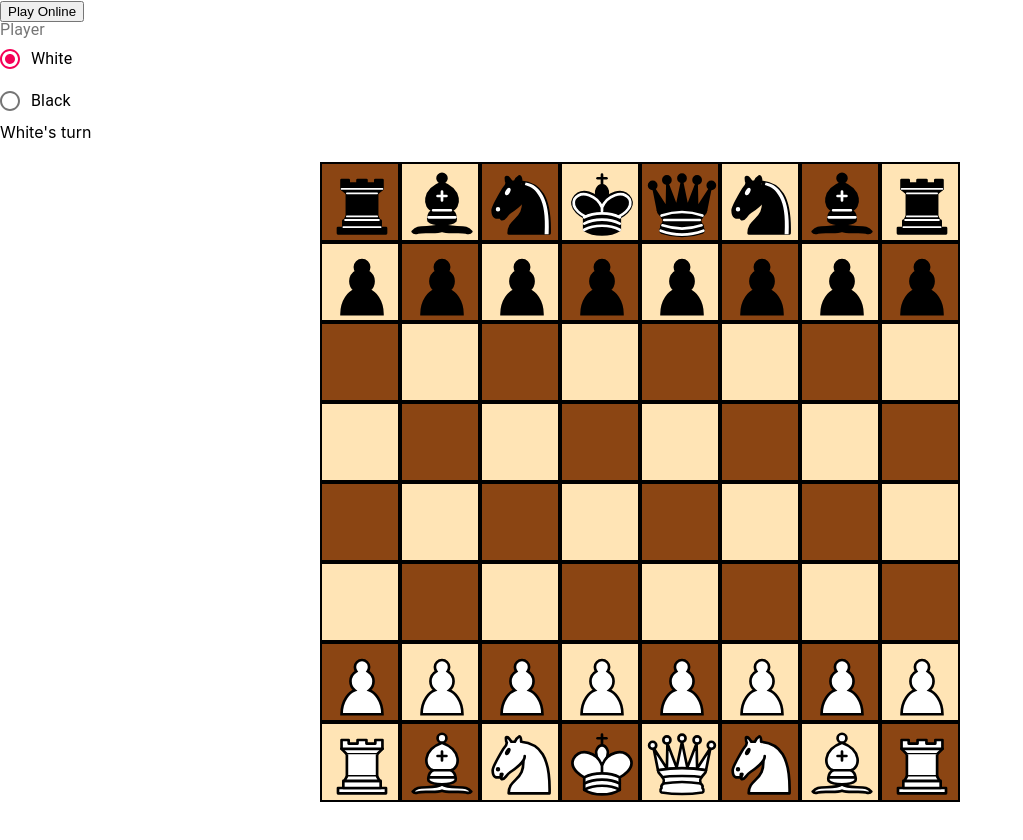
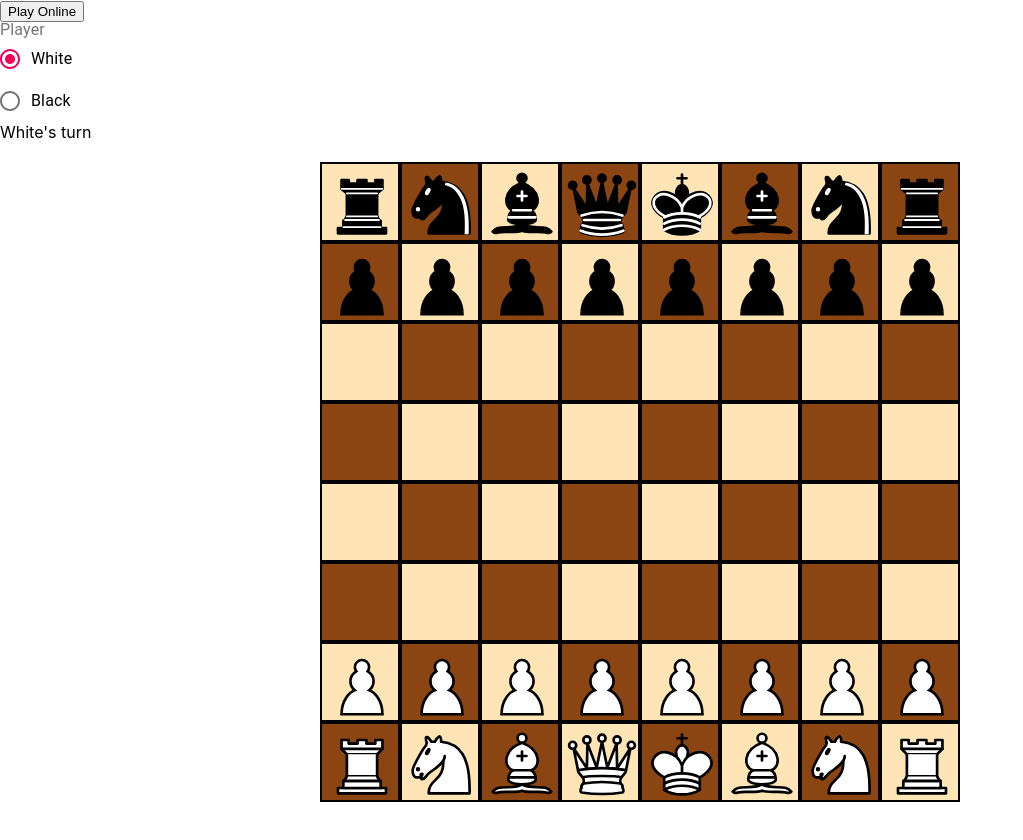
Before and after one commit to quichey/Chess-React, a React (Create React App) app: page / in a window 1280 px wide. Shown: the top 840 px of the page, without its empty margins (0-1023 px from the left). Built offline with nearby package versions, Linux system fonts and the light colour scheme.

Commit message:
fix knight and king positionings

```diff
--- a/src/components/Board.tsx
+++ b/src/components/Board.tsx
@@ -106,12 +106,12 @@ export const Board = ({
                 boardPieceId = { piece: "Pawn", player: color };
             } else if (idx === 0 || idx === 7) {
                 //set pieces in first and last rows
-                if (idx2 === 3) {
+                if (idx2 === 4) {
                     pieceId += "-King";
                     piece = <King pieceId={pieceId} />;
                     boardPieceId = { piece: "King", player: color };
                 }
-                if (idx2 === 4) {
+                if (idx2 === 3) {
                     pieceId += "-Queen";
                     piece = <Queen pieceId={pieceId} />;
                     boardPieceId = { piece: "Queen", player: color };
@@ -122,14 +122,14 @@ export const Board = ({
                     boardPieceId = { piece: "Rook", player: color };
                 }
                 if (idx2 === 1 || idx2 === 6) {
+                    pieceId += "-Knight";
+                    piece = <Knight pieceId={pieceId} />;
+                    boardPieceId = { piece: "Knight", player: color };
+                }
+                if (idx2 === 2 || idx2 === 5) {
                     pieceId += "-Bishop";
                     piece = <Bishop pieceId={pieceId} />;
                     boardPieceId = { piece: "Bishop", player: color };
-                }
-                if (idx2 === 2 || idx2 === 5) {
-                    pieceId += "-Knight";
-                    piece = <Knight pieceId={pieceId} />;
-                    boardPieceId = { piece: "Knight", player: color };
                 }
             }
             divs.push(
@@ -139,7 +139,7 @@ export const Board = ({
                     style={{
                         ...boxCss,
                         backgroundColor:
-                            (idx + idx2) % 2 === 1 ? "#ffe4b5" : "#8b4513",
+                            (idx + idx2) % 2 === 1 ? "#8b4513" : "#ffe4b5",
                     }}
                     onDrop={drop}
                     onDragOver={allowDrop}
```
